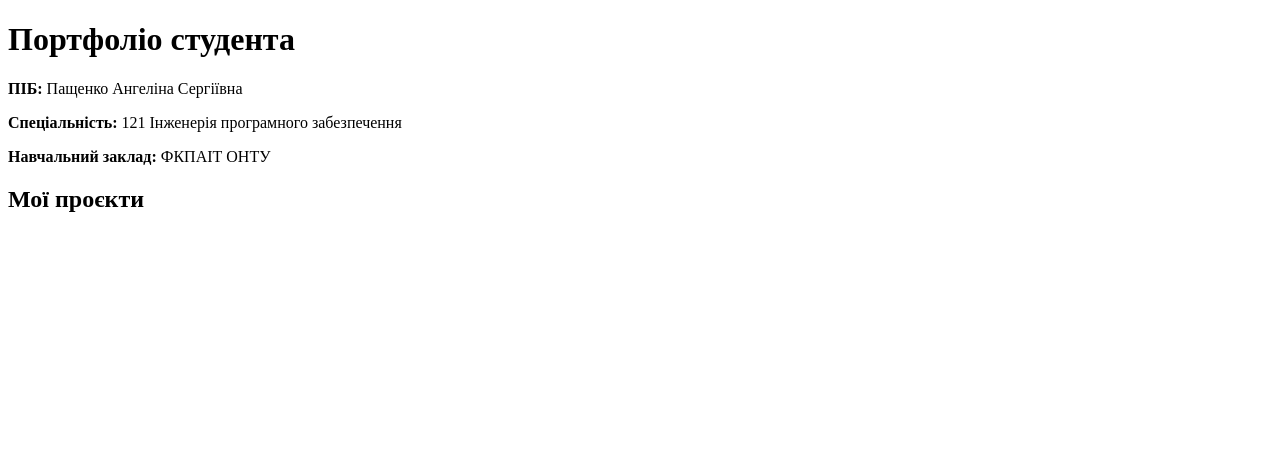
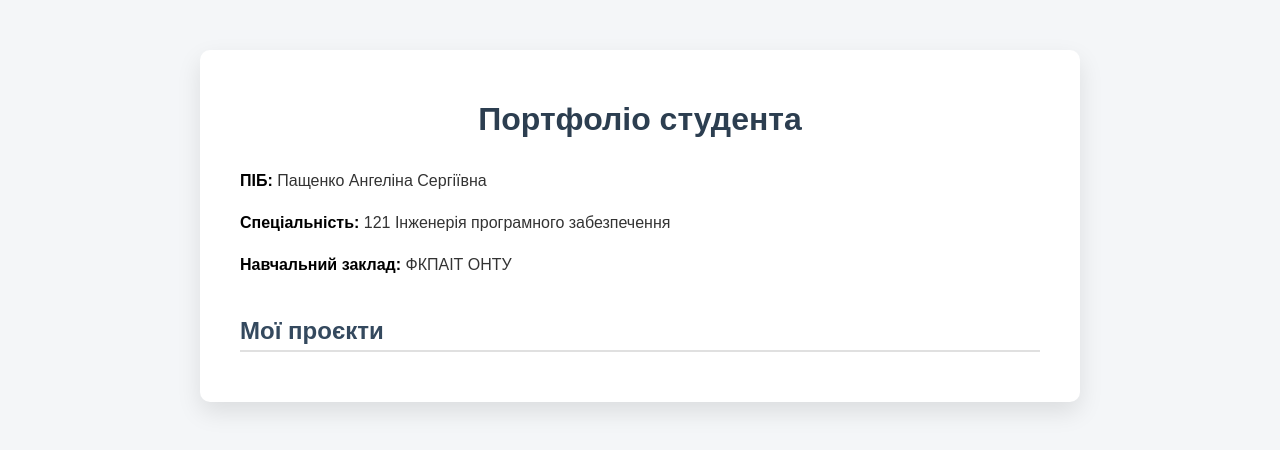
Before and after one commit to highout/web-portfolio, a plain HTML site: page index.html in a window 1280 px wide. Drawn offline with Linux system fonts and the light colour scheme.

Commit message:
Added css file

```diff
--- a/index.html
+++ b/index.html
@@ -3,9 +3,11 @@
 <head>
     <meta charset="UTF-8">
     <title>Моє портфоліо</title>
+    <link rel="stylesheet" href="style.css">
 </head>
 <body>
 
+    <div class="container">
         <h1>Портфоліо студента</h1>
 
         <p><b>ПІБ:</b> Пащенко Ангеліна Сергіївна</p>
@@ -14,7 +16,9 @@
 
         <h2>Мої проєкти</h2>
         <ul>
+            <!-- Проєкти будуть додаватися пізніше -->
         </ul>
+    </div>
 
 </body>
 </html>
--- /dev/null
+++ b/style.css
@@ -0,0 +1,47 @@
+body {
+    font-family: Arial, Helvetica, sans-serif;
+    background-color: #f4f6f8;
+    margin: 0;
+    padding: 0;
+    color: #333;
+}
+
+.container {
+    max-width: 800px;
+    margin: 50px auto;
+    background: #ffffff;
+    padding: 30px 40px;
+    border-radius: 10px;
+    box-shadow: 0 10px 25px rgba(0, 0, 0, 0.1);
+}
+
+h1 {
+    text-align: center;
+    margin-bottom: 30px;
+    color: #2c3e50;
+}
+
+h2 {
+    margin-top: 40px;
+    color: #34495e;
+    border-bottom: 2px solid #e0e0e0;
+    padding-bottom: 5px;
+}
+
+p {
+    font-size: 16px;
+    line-height: 1.6;
+}
+
+p b {
+    color: #000;
+}
+
+ul {
+    list-style-type: square;
+    padding-left: 20px;
+}
+
+ul li {
+    margin-bottom: 10px;
+}
```
Also changed, not shown: script.js (added). Lines whose indentation alone changed are shown as unchanged.
